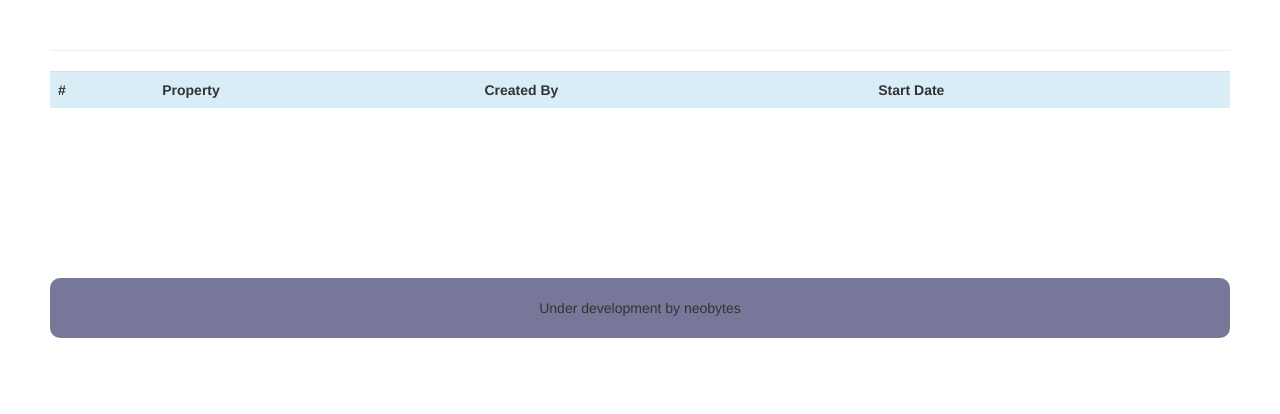
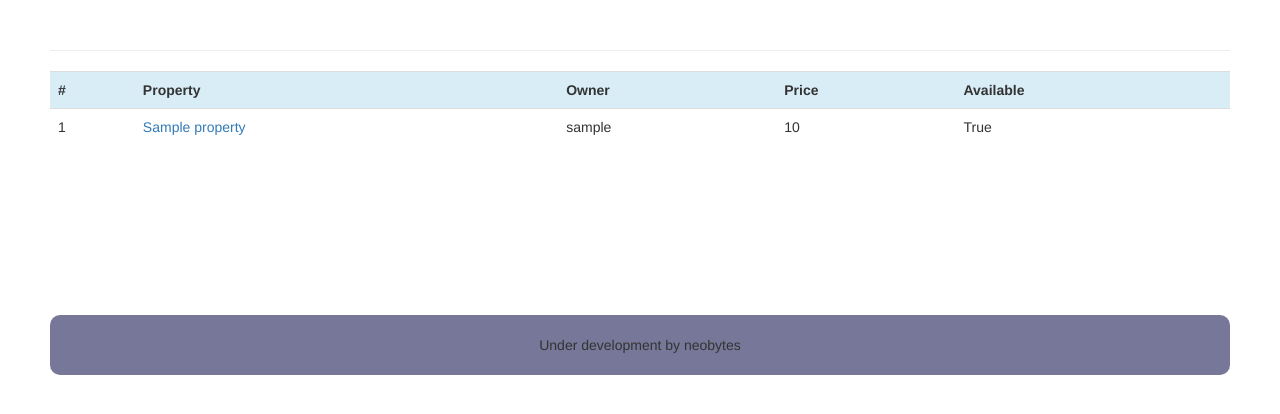
Before and after one commit to neobytes/realestate, a Django app: page / in a window 1280 px wide. Shown: the part 54-468 px from the top of the page. Run offline with Django 3.2, Linux system fonts and the light colour scheme; tables that the repository leaves empty hold one stand-in row (values such as "Sample post"); some libraries are stand-ins or nearby versions.

Commit message:
adding angular js module - bare bones

```diff
--- a/realestate/templates/base.html
+++ b/realestate/templates/base.html
@@ -8,10 +8,12 @@
         <link rel="stylesheet" type="text/css" href={% static "css/style.css" %}>
         <script src={% static "js/jquery.min.js" %}></script>
         <script src={% static "js/bootstrap.min.js" %}></script>
+	<script src="http://ajax.googleapis.com/ajax/libs/angularjs/1.4.8/angular.min.js"></script>
+        <script src={% static "js/realEstate.js" %}></script>
 
 {% block head %}{% endblock %}
     </head>
-    <body bgcolor="#ccddcc">
+<body ng-app="rsModule">
 
         <!-- Navbar starts here here -->
         <nav class="navbar navbar-default">
--- a/realestate/templates/index.html
+++ b/realestate/templates/index.html
@@ -2,24 +2,28 @@
 {% load staticfiles %}
 
 {% block head %}
-<title>Real Estate - Home</title>
+<title>{{ message }}</title>
 {% endblock %}
 
 {% block body %}
+
+<center><h3>{{ message }}</h3></center>
 
 <table class="table" border="0" cellspacing="5" cellpadding="5" width="100%">
     <tr class="info">
         <td><b>#</b></td>
         <td><b>Property</b></td>
-        <td><b>Created By</b></td>
-        <td><b>Start Date</b></td>
+        <td><b>Owner</b></td>
+        <td><b>Price</b></td>
+        <td><b>Available</b></td>
     </tr>
-    {% for property in propertys %}
+    {% for property in properties %}
     <tr>
         <td>{{ forloop.counter }}</td>
         <td><a href="/property/{{ property.id }}">{{ property.title }}</a></td>
         <td>{{ property.owner }}</td>
-        <td>{{ property.start_date }}</td>
+        <td>{{ property.price }}</td>
+        <td>{{ property.available }}</td>
     </tr>
     {% endfor %}
 </table>
--- /dev/null
+++ b/realestate/templates/static/js/realEstate.js
@@ -0,0 +1,22 @@
+/*
+------------------------------------------------------------------------------
+
+		REAL ESTATE MANAGEMENT ANGULAR JS SCRIPT
+                ________________________________________
+
+
+ Creating the module for real estate called "rsModule"
+ and registering controller called rsController
+ and callback functions
+
+------------------------------------------------------------------------------
+*/
+
+var myApp =
+angular
+.module("rsModule", [])
+.controller("rsController", function($scope) {
+
+	$scope.message = "Real Estate Project By NeoBytes";
+
+}); // controller ends here !!!!!!
```
